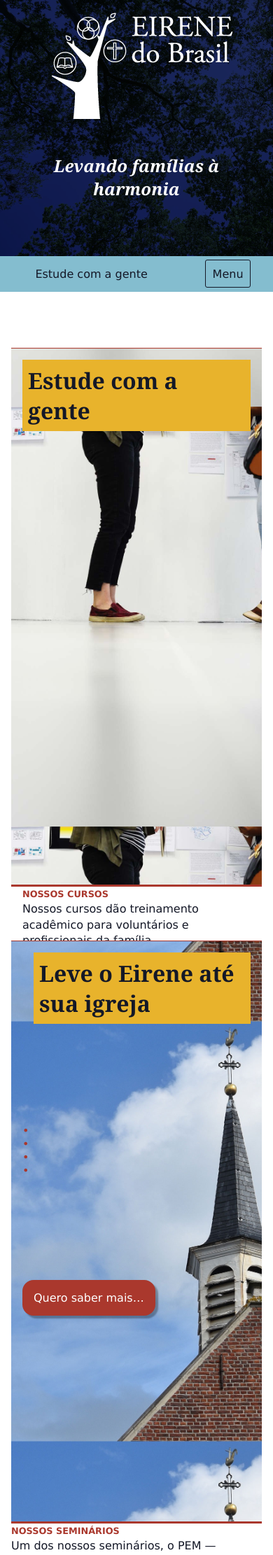
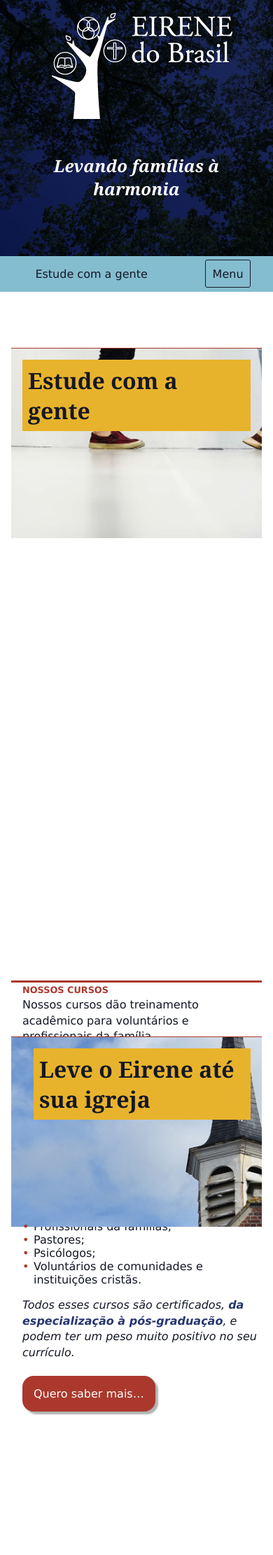
Before and after one commit to eirenedobrasil/eirenedobrasil.github.io, a Jekyll site: the page built from index.html, in a window 390 px wide. Shown: the top 2222 px of the page at 70% size. Built offline with Jekyll 4.4.1, drawn with Linux system fonts in a browser that asks for light colours; some web fonts are replaced.

Commit message:
index tweaks

```diff
--- a/_includes/footer.html
+++ b/_includes/footer.html
@@ -37,7 +37,7 @@
         x.style.height = "0";
       } else {
         x.style.opacity = "1";
-        x.style.height = "16rem";
+        x.style.height = "20rem";
       }
     }
   </script>
--- a/css/style.css
+++ b/css/style.css
@@ -430,6 +430,7 @@
 
   .box > .box--cursos, .box > .box--seminarios {
     grid-row: 1/2;
+    height: 17rem;
   }
 
   .box > .box--small {
```
